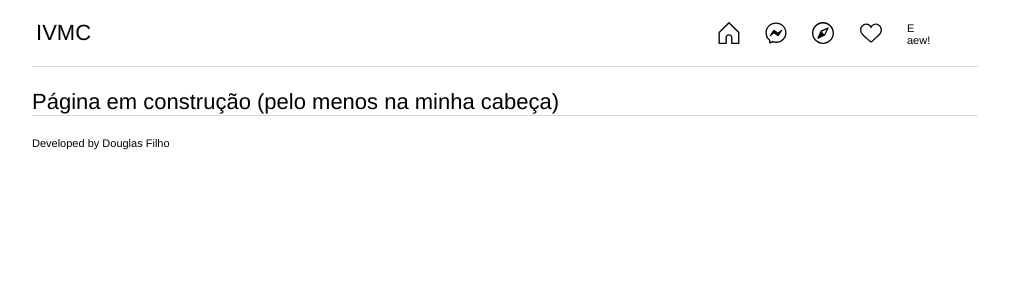
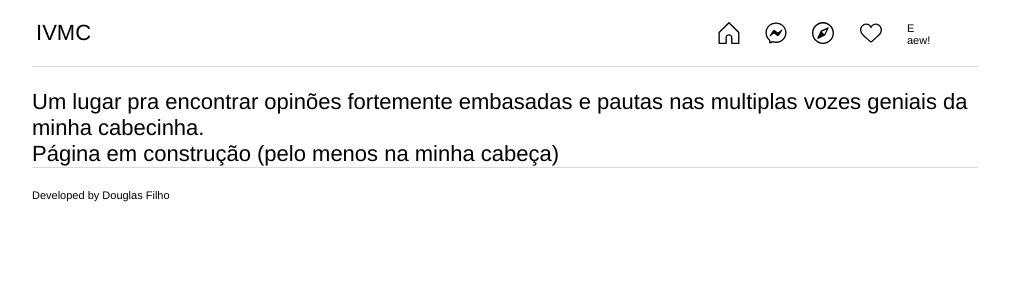
Before and after one commit to douglasffilho/ivmc, a Next.js app: page / in a window 1280 px wide. Shown: the top 300 px of the page, without its empty margins (135-1144 px from the left). Built offline with nearby package versions, Linux system fonts and the light colour scheme.

Commit message:
feat: 🎸 add title

```diff
--- a/src/pages/index.js
+++ b/src/pages/index.js
@@ -3,6 +3,10 @@ import { PageTemplate } from 'components';
 const Home = () => {
   return (
     <PageTemplate>
+      <h1>
+        Um lugar pra encontrar opinões fortemente embasadas e pautas nas
+        multiplas vozes geniais da minha cabecinha.
+      </h1>
       <h1>Página em construção (pelo menos na minha cabeça)</h1>
     </PageTemplate>
   );
```
